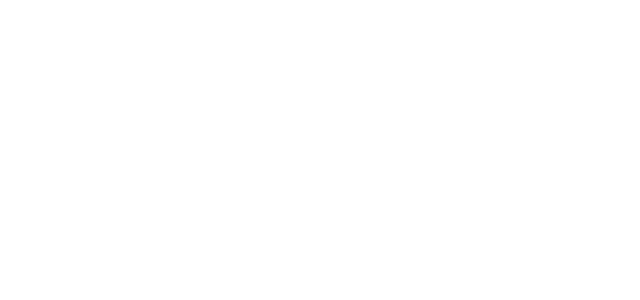
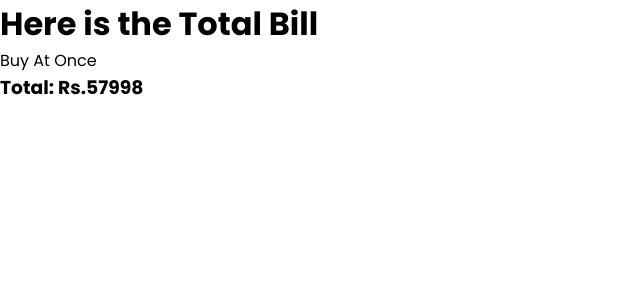
Before and after one commit to yasirakhlaque/React-E-Commerce, a React (Vite) app: page /cart in a window 1280 px wide. Shown: the top 300 px of the page, without its empty margins (0-640 px from the left). Built offline with nearby package versions, Linux system fonts and the light colour scheme; a web font is replaced by a local one.

Commit message:
Added Cart

```diff
--- /dev/null
+++ b/src/Components/CartCard.jsx
@@ -0,0 +1,11 @@
+import '../styles/CartCard.css'
+
+export default function CartCard({ itemImage, itemName, itemAbt, itemPrice }) {
+    return (
+        <>
+            <div className="cart-card">
+
+            </div>
+        </>
+    )
+}
--- a/src/Pages/Cart.jsx
+++ b/src/Pages/Cart.jsx
@@ -1,9 +1,34 @@
+import CartCard from '../Components/CartCard';
 import '../styles/Cart.css'
 
 export default function Cart() {
+
+    let cart = [
+        { itemImage: "Images/laptop1.png", itemName: "Laptop of India by amazon", itemAbt: "Experience unparalleled performance and portability with the revolutionary [Laptop Name].  Engineered for the modern professional and creative, this laptop boasts a blazing-fast [Processor Name] processor, ensuring seamless multitasking and lightning-quick application loading.  Immerse yourself in vibrant visuals on the stunning [Screen Size] [Resolution] display, perfect for both work and entertainment.  The sleek, lightweight design makes it the ideal companion for travel, while the long-lasting battery keeps you productive throughout your day.  Featuring [RAM] of memory and a lightning-fast [Storage Type] drive, you'll have ample space for your files and experience near-instant boot times.  The [Laptop Name] is not just a laptop; it's your gateway to limitless possibilities", itemPrice: "Rs.49999" },
+        { itemImage: "Images/smartphone1.png", itemName: "Smartphone of India by amazon", itemAbt: "Capture every moment in breathtaking detail with the [Smartphone Name].  Featuring a cutting-edge [Camera Specs] camera system, this smartphone empowers you to take professional-quality photos and videos with ease.  The vibrant [Screen Size] [Resolution] display brings your content to life, while the powerful [Processor Name] processor ensures smooth performance for all your apps and games.  Stay connected all day long with the long-lasting battery, and never worry about running out of space thanks to the generous [Storage Capacity].  The [Smartphone Name] is more than just a phone; it's your personal assistant, entertainment hub, and creative tool, all in the palm of your hand.", itemPrice: "Rs.7999" },
+    ];
+
+
+
     return (
-    <>
+        <>
+            <div className="cart">
+                <div className="cart-items">
+                    {cart.map((item, index) => (
+                        <CartCard itemImage={item.itemImage} itemName={item.itemName} itemAbt={item.itemAbt} itemPrice={item.itemPrice} key={index} />
+                    ))}
+                </div>
+                <div className="total-bill">
+                    <h1>Here is the Total Bill</h1>
+                    <p>Buy At Once</p>
+                    <h3>Total: Rs.{total(cart)}</h3>
+                </div>
+            </div>
+        </>
+    )
+}
 
-    </>
- )
+
+function total(cart) {
+    return cart.reduce((sum, item) => sum + parseInt(item.itemPrice.replace("Rs.", "")), 0);
 }
```
Also changed, not shown: src/styles/CartCard.css (added).
